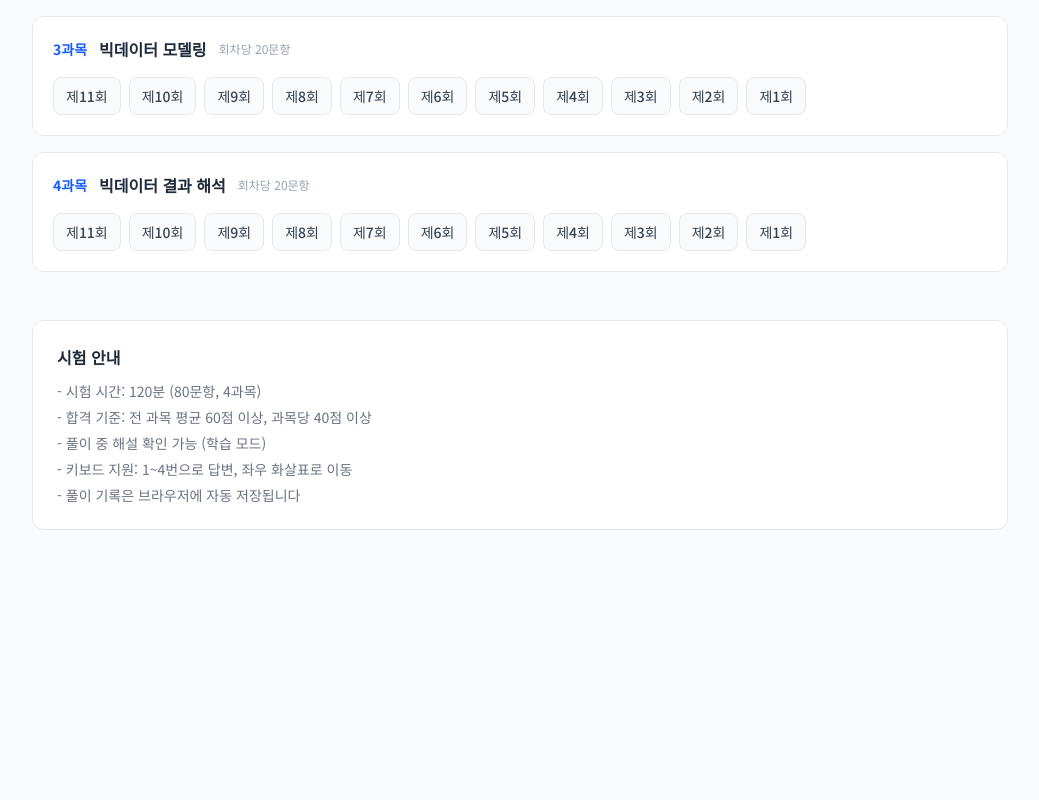
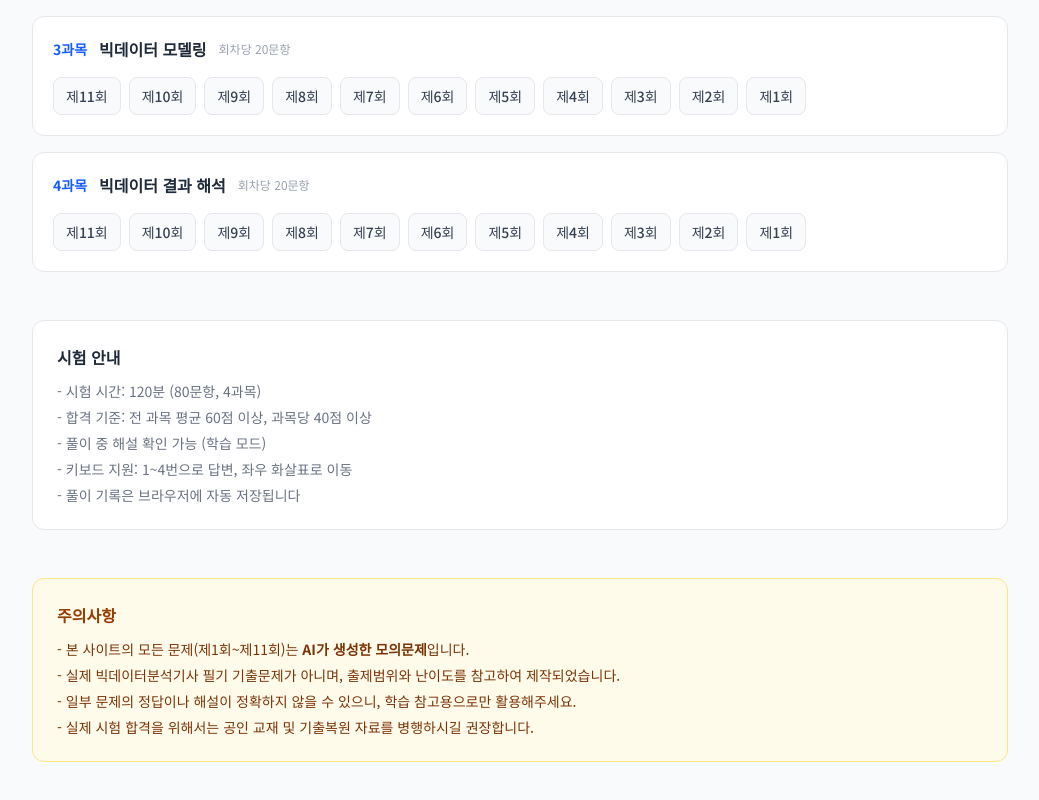
Before and after one commit to satoshisong01/bigdataWebCBT, a Next.js app: page / in a window 1280 px wide. Shown: the part 1141-1941 px from the top of the page, without its empty margins (120-1159 px from the left). Before the commit the page ends 1711 px from the top, so only its background shows below. Built offline with nearby package versions, Linux system fonts and the light colour scheme.

Commit message:
docs: 전 회차 AI 생성 모의문제임을 안내하는 주의사항 추가

```diff
--- a/src/app/page.tsx
+++ b/src/app/page.tsx
@@ -158,6 +158,17 @@ export default function HomePage() {
           </div>
         </section>
 
+        {/* 주의사항 */}
+        <section className="bg-amber-50 p-6 rounded-xl border border-amber-200">
+          <h3 className="font-bold text-amber-800 mb-3">주의사항</h3>
+          <div className="text-sm text-amber-900 space-y-1.5">
+            <p>- 본 사이트의 모든 문제(제1회~제11회)는 <strong>AI가 생성한 모의문제</strong>입니다.</p>
+            <p>- 실제 빅데이터분석기사 필기 기출문제가 아니며, 출제범위와 난이도를 참고하여 제작되었습니다.</p>
+            <p>- 일부 문제의 정답이나 해설이 정확하지 않을 수 있으니, 학습 참고용으로만 활용해주세요.</p>
+            <p>- 실제 시험 합격을 위해서는 공인 교재 및 기출복원 자료를 병행하시길 권장합니다.</p>
+          </div>
+        </section>
+
         {/* 기록 초기화 */}
         {completedCount > 0 && (
           <div className="text-center">
```
